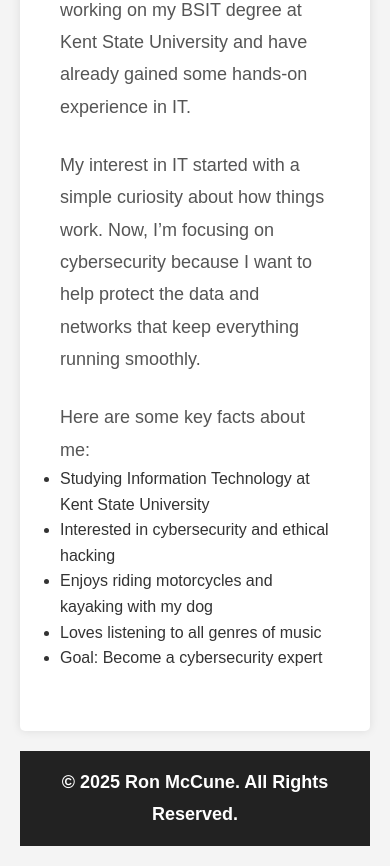
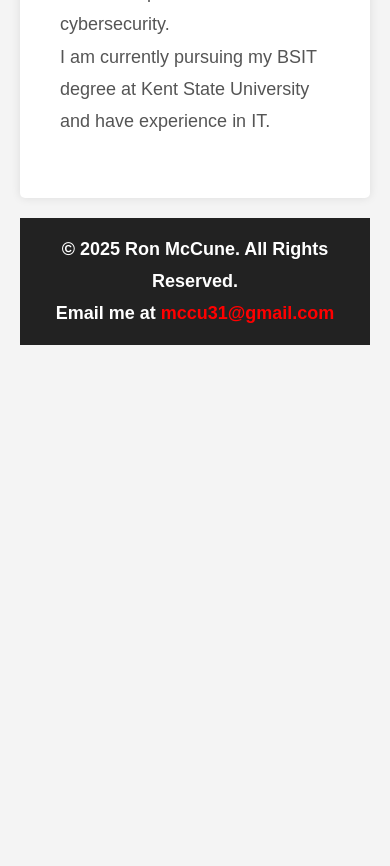
Before and after one commit to Rmccune85/ronmccune-portfolio, a plain HTML site: page about.html in a window 390 px wide. Shown: the part 533-1399 px from the top of the page. After the commit the page ends 898 px from the top, so only its background shows below. Drawn offline with Linux system fonts and the light colour scheme; files that its build step writes are made by us from their sources.

Commit message:
Update about.html
updated code to be mobile friendly

```diff
--- a/about.html
+++ b/about.html
@@ -1,16 +1,28 @@
 <!DOCTYPE html>
+<!--
+    Author: Ron McCune
+    File: about.html
+    Date: 02/23/2025
+    Description: This is my about.html page.
+-->
 <html lang="en">
 <head>
     <title>About Me - Ron McCune</title>
     <meta charset="UTF-8">
-	<link rel="stylesheet" href="styles.css" type="text/css">
+    <meta name="viewport" content="width=device-width, initial-scale=1">
+    <link href="https://fonts.googleapis.com/css2?family=Poppins:wght@300;600&display=swap" rel="stylesheet">
+    <link rel="stylesheet" href="./css/styles.css" type="text/css">
 </head>
 <body>
+
+    <!-- Header Section -->
     <header>
+        <img class="profile-image" src="images/kayaking.jpg" alt="Ron McCune Kayaking" width="150" height="150">
         <h1>Ron McCune</h1>
-        <h2>Passionate About IT, Cybersecurity, and ethical hacking</h2>
+        <h2>Passionate About IT & Cybersecurity</h2>
     </header>
 
+    <!-- Navigation Section -->
     <nav>
         <ul>
             <li><a href="index.html">Home</a></li>
@@ -21,29 +33,20 @@
         </ul>
     </nav>
 
+    <!-- Main Content Section -->
     <main>
         <section>
-        <div>
-            <h2>About Me</h2>
-            <p>Hi, I’m Ron McCune! I’ve always had a passion for technology, and recently, I’ve become really intrigued by cybersecurity and ethical hacking. I’m currently working on my BSIT degree at Kent State University and have already gained some hands-on experience in IT.</p>
-           <br>
-		<p>My interest in IT started with a simple curiosity about how things work. Now, I’m focusing on cybersecurity because I want to help protect the data and networks that keep everything running smoothly.</p>
-            <br>
-		<p>Here are some key facts about me:</p>
-            <ul>
-                <li>Studying Information Technology at Kent State University</li>
-                <li>Interested in cybersecurity and ethical hacking</li>
-                <li>Enjoys riding motorcycles and kayaking with my dog</li>
-                <li>Loves listening to all genres of music</li>
-                <li>Goal: Become a cybersecurity expert</li>
-            </ul>
-        </div>
+            <h2 class="highlight-text">About Me</h2>
+            <p>Hi, I'm Ron McCune! I am an IT enthusiast passionate about cybersecurity.</p>
+            <p>I am currently pursuing my BSIT degree at Kent State University and have experience in IT.</p>
         </section>
     </main>
 
-
+    <!-- Footer Section -->
     <footer>
         <p>&copy; 2025 Ron McCune. All Rights Reserved.</p>
+        <p>Email me at <a href="mailto:mccu31@gmail.com">mccu31@gmail.com</a></p>
     </footer>
+
 </body>
 </html>
```
Lines whose indentation alone changed are shown as unchanged.
